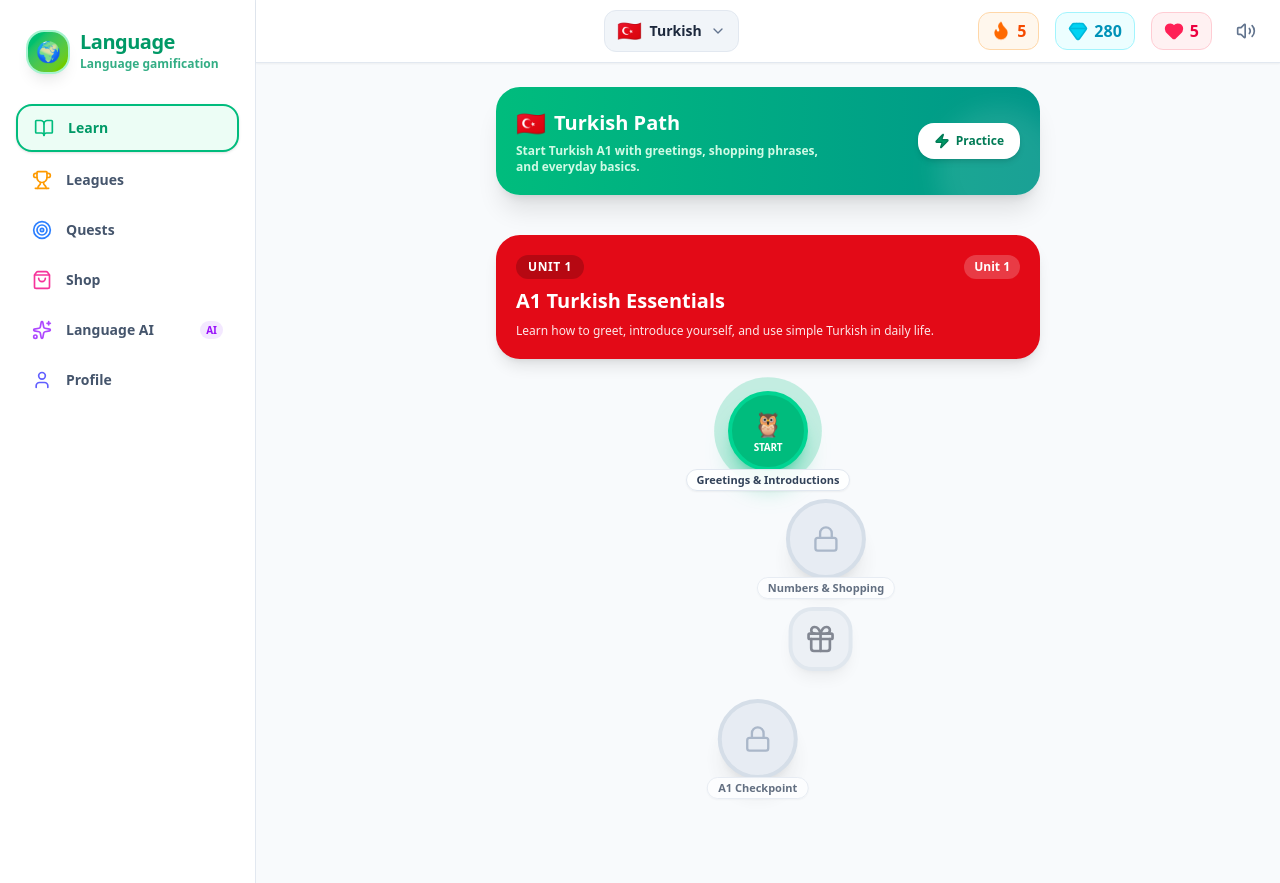
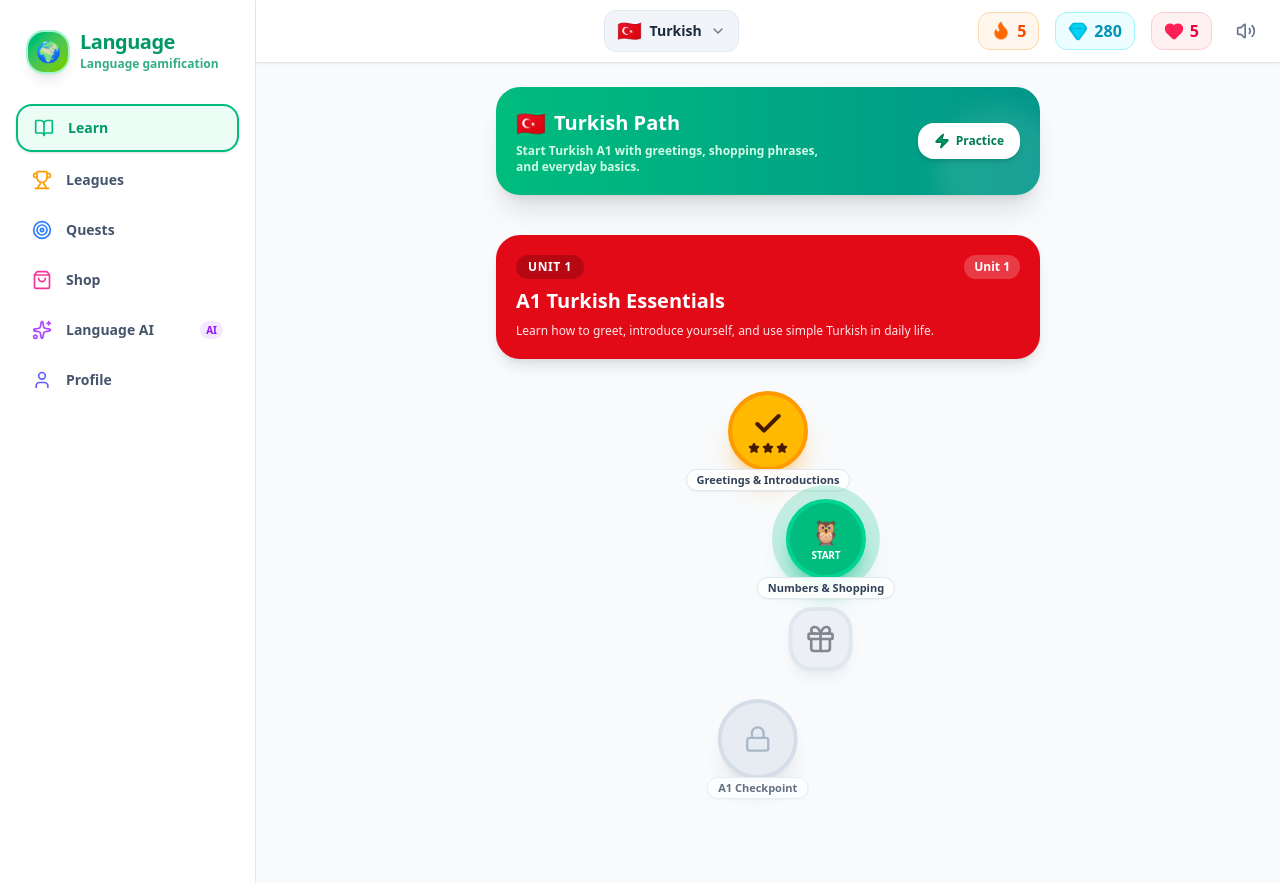
Before and after one commit to florentmolowayi-byte/flor, a React (Vite) app: page / in a window 1280 px wide. Built offline with nearby package versions, Linux system fonts and the light colour scheme.

Commit message:
Fix stale Spanish language fallback and default to Turkish

```diff
--- a/src/App.tsx
+++ b/src/App.tsx
@@ -16,7 +16,8 @@ import { StreakModal } from './components/StreakModal';
 import { RefillHeartsModal } from './components/RefillHeartsModal';
 import { LessonEngine } from './components/LessonEngine';
 
-const STORAGE_KEY = 'flor_app_user_state_v1';
+const STORAGE_KEY = 'flor_app_user_state_v2';
+const LEGACY_STORAGE_KEY = 'flor_app_user_state_v1';
 
 const DEFAULT_USER_STATE: UserState = {
   name: 'Language Learner',
@@ -32,7 +33,7 @@ const DEFAULT_USER_STATE: UserState = {
   hasActiveFreeze: true,
   activeOutfit: 'default',
   doubleXpTimer: 0,
-  completedNodes: { 'es-1-1': 3 },
+  completedNodes: { 'tr-1-1': 3 },
   dailyXpTarget: 30,
   dailyXpEarned: 20,
   claimedQuests: [],
@@ -54,8 +55,17 @@ const DEFAULT_USER_STATE: UserState = {
 export default function App() {
   const [userState, setUserState] = useState<UserState>(() => {
     try {
-      const saved = localStorage.getItem(STORAGE_KEY);
-      if (saved) return JSON.parse(saved);
+      const rawSaved = localStorage.getItem(STORAGE_KEY) ?? localStorage.getItem(LEGACY_STORAGE_KEY);
+      if (rawSaved) {
+        const parsed = JSON.parse(rawSaved) as Partial<UserState>;
+        const validLanguageIds = new Set(LANGUAGES.map((language) => language.id));
+        if (parsed && typeof parsed === 'object') {
+          const selectedLanguage = typeof parsed.currentLanguage === 'string' ? parsed.currentLanguage : null;
+          if (selectedLanguage && validLanguageIds.has(selectedLanguage as LanguageId)) {
+            return { ...DEFAULT_USER_STATE, ...parsed, currentLanguage: selectedLanguage as LanguageId };
+          }
+        }
+      }
     } catch {
       // fallback
     }
--- a/src/types.ts
+++ b/src/types.ts
@@ -1,4 +1,4 @@
-export type LanguageId = 'en' | 'es' | 'fr' | 'de' | 'ja' | 'it' | 'zh' | 'tr';
+export type LanguageId = 'en' | 'fr' | 'de' | 'ja' | 'it' | 'zh' | 'tr';
 
 export interface Language {
   id: LanguageId;
```
